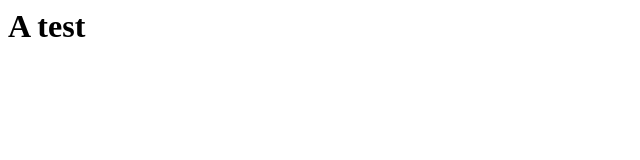
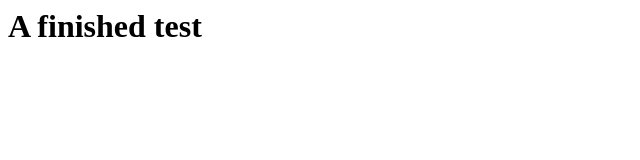
Before and after one commit to npgreen/gitTest, a plain HTML site: page nixtest.html in a window 1280 px wide. Shown: the whole page, without its empty margins (0-640 px from the left). Drawn offline with Linux system fonts and the light colour scheme.

Commit message:
finished test

```diff
--- a/nixtest.html
+++ b/nixtest.html
@@ -3,6 +3,6 @@
 
     </head>
     <body>
-        <h1>A test</h1>
+        <h1>A finished test</h1>
     </body>
 </html>
```
